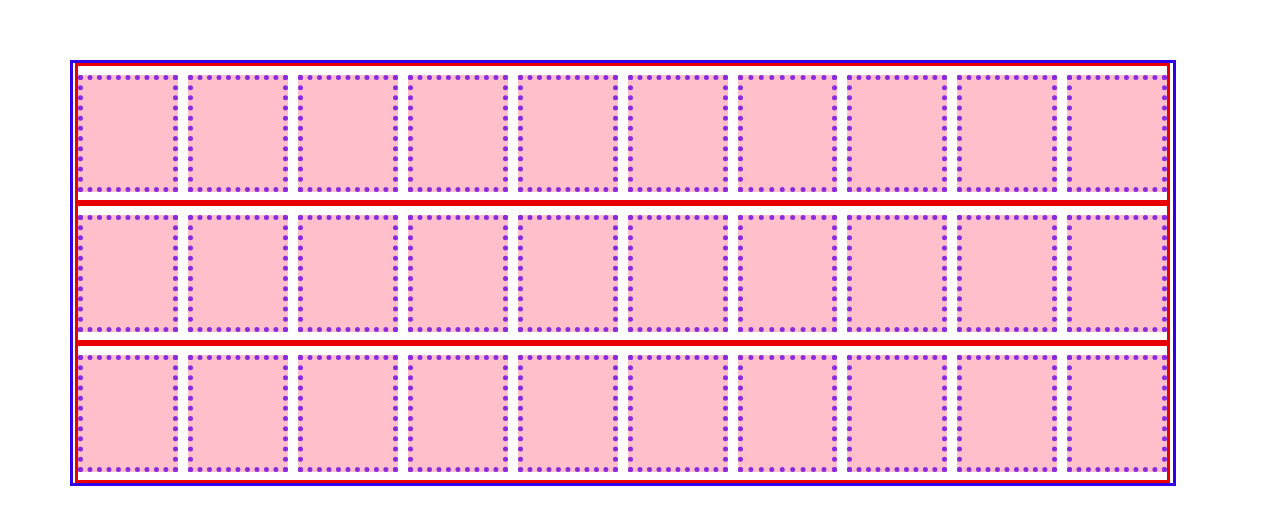
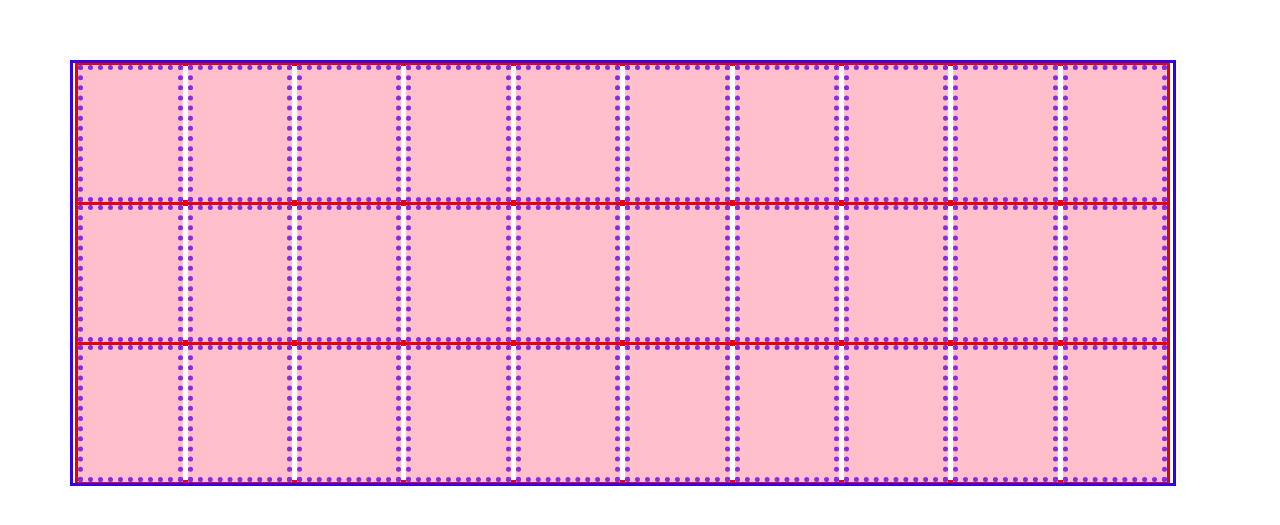
Before and after one commit to afekTheMiniLearner/colors-table-react, a React (Create React App) app: page / in a window 1280 px wide. Shown: the part 119-644 px from the top of the page. Built offline with nearby package versions, Linux system fonts and the light colour scheme.

Commit message:
changed styling way, to make less calculations that are useless

```diff
--- a/src/App.jsx
+++ b/src/App.jsx
@@ -2,7 +2,7 @@ import React from "react";
 import { ColorsTable } from "./components/index";
 
 function App() {
-  return <ColorsTable width={1100} height={420} />;
+  return <ColorsTable width={"1100px"} height={"420px"} />;
 }
 
 export default App;
--- a/src/base-components/Sqaure/Square.jsx
+++ b/src/base-components/Sqaure/Square.jsx
@@ -2,25 +2,22 @@ import React from "react";
 import PropTypes from "prop-types";
 import "./Square.scss";
 
-export function Square({ color, setColor, style }) {
-  const newStyle = { backgroundColor: color, ...style };
-
+export function Square({ color, setColor }) {
   return (
-    <div className="square" style={newStyle} onClick={() => setColor()}></div>
+    <div
+      className="square"
+      style={{ backgroundColor: color }}
+      onClick={() => setColor()}
+    ></div>
   );
 }
 
 Square.propTypes = {
   color: PropTypes.string,
   setColor: PropTypes.func,
-  style: PropTypes.shape({
-    height: PropTypes.string.isRequired,
-    width: PropTypes.string.isRequired,
-  }).isRequired,
 };
 
 Square.defaultProps = {
   color: "rgba(0,0,0,0.5)",
   setColor: undefined,
-  style: { height: "50px", width: "50px" },
 };
--- a/src/base-components/Sqaure/Square.scss
+++ b/src/base-components/Sqaure/Square.scss
@@ -3,4 +3,6 @@
   &:hover{
     cursor: pointer;
   }
+  flex: 1 1 auto;
+  min-height: 95%;
 }
--- a/src/components/ColorsTable/ColorsTable.jsx
+++ b/src/components/ColorsTable/ColorsTable.jsx
@@ -5,32 +5,30 @@ import { Row } from "../";
 import {
   generateRandomColor,
   fillSquareComponentsInMatrix,
+  generateUniqueId,
 } from "../../utils/functions";
-import { calcSquareSize, calcRowSize } from "../../utils/calculators";
 import "./ColorsTable.scss";
 
 export function ColorsTable({ width, height }) {
   const [colorState, setColorState] = useState(generateRandomColor());
 
-  const rowSize = calcRowSize();
-  const squareSize = calcSquareSize();
-  fillSquareComponentsInMatrix(matrix, colorState, setColorState, squareSize);
+  fillSquareComponentsInMatrix(matrix, colorState, setColorState);
 
   return (
-    <div
-      className="tableContainer"
-      style={{ width: `${width}px`, height: `${height}px` }}
-    >
-      {matrix.map((row, i) => (
-        <Row key={i} row={row} size={rowSize} />
+    <div className="tableContainer" style={{ width: width, height: height }}>
+      {matrix.map((row) => (
+        <Row key={generateUniqueId()} row={row} />
       ))}
     </div>
   );
 }
 
 ColorsTable.propTypes = {
-  width: PropTypes.number,
-  height: PropTypes.number,
+  width: PropTypes.string,
+  height: PropTypes.string,
 };
 
-ColorsTable.defaultProps = {};
+ColorsTable.defaultProps = {
+  width: "1200px",
+  height: "420px",
+};
--- a/src/components/Row/Row.jsx
+++ b/src/components/Row/Row.jsx
@@ -2,17 +2,12 @@ import React from "react";
 import PropTypes from "prop-types";
 import "./Row.scss";
 
-export function Row({ row, size }) {
-  return (
-    <div className="row" style={size}>
-      {row}
-    </div>
-  );
+export function Row({ row }) {
+  return <div className="row">{row}</div>;
 }
 
 Row.propTypes = {
-  row: PropTypes.array,
-  size: PropTypes.object,
+  row: PropTypes.array.isRequired,
 };
 
 Row.defaultProps = {};
--- a/src/components/Row/Row.scss
+++ b/src/components/Row/Row.scss
@@ -1,8 +1,8 @@
 .row {
   display: flex;
-  flex-direction: row;
-  justify-content: center;
   align-items: center;
-  gap: 10px;
+  gap: 5px;
+  flex: 1 1 auto;
+  min-width: 99%;
   border: 3px solid rgb(233, 0, 0);
 }
--- a/src/utils/calculators.js
+++ /dev/null
@@ -1,23 +0,0 @@
-import {
-  matrixRows as rowsCountInMatrix,
-  matrixColumns as squaresCountInRow,
-} from "./consts";
-
-export function calcSquareSize() {
-  const squareWidth = `${100 / squaresCountInRow}%`;
-  const squareHeight = "80%";
-
-  return {
-    height: squareHeight,
-    width: squareWidth,
-  };
-}
-
-export function calcRowSize() {
-  const rowHeight = `${100 / rowsCountInMatrix}%`;
-
-  // 99% to avoid the overflow of the row
-  const rowWidth = "99%";
-
-  return { height: rowHeight, width: rowWidth };
-}
--- a/src/utils/consts.js
+++ b/src/utils/consts.js
@@ -2,7 +2,6 @@ import { createMatrix } from "./functions";
 
 export const matrixRows = 3;
 export const matrixColumns = 10;
-export const matrix = createMatrix(matrixRows, matrixColumns);
 
 export const colors = [
   "red",
@@ -17,3 +16,5 @@ export const colors = [
   "brown",
   "gold",
 ];
+
+export const matrix = createMatrix(matrixRows, matrixColumns);
--- a/src/utils/functions.js
+++ b/src/utils/functions.js
@@ -1,9 +1,5 @@
 import { colors } from "./consts";
 import { Square } from "../base-components/Sqaure/Square";
-
-export const createMatrix = (rows, columns) => {
-  return Array(rows).fill(Array(columns).fill(null));
-};
 
 export const generateRandomColor = () => {
   const randomNumber = Math.floor(Math.random() * (colors.length + 1));
@@ -16,11 +12,15 @@ export function generateUniqueId() {
     .substring(1, 9)}`;
 }
 
+export const createMatrix = (rows, columns) => {
+  return Array(rows).fill(Array(columns).fill(null));
+};
+
 export const fillSquareComponentsInMatrix = (
   matrix,
   value,
   setValue,
-  squareSize
+  style = {}
 ) => {
   for (let i = 0; i < matrix.length; i++) {
     for (let j = 0; j < matrix[i].length; j++) {
@@ -29,7 +29,7 @@ export const fillSquareComponentsInMatrix = (
           color={value}
           setColor={() => setValue(generateRandomColor())}
           key={`${generateUniqueId()}`}
-          style={squareSize}
+          style={style}
         />
       );
     }
```
